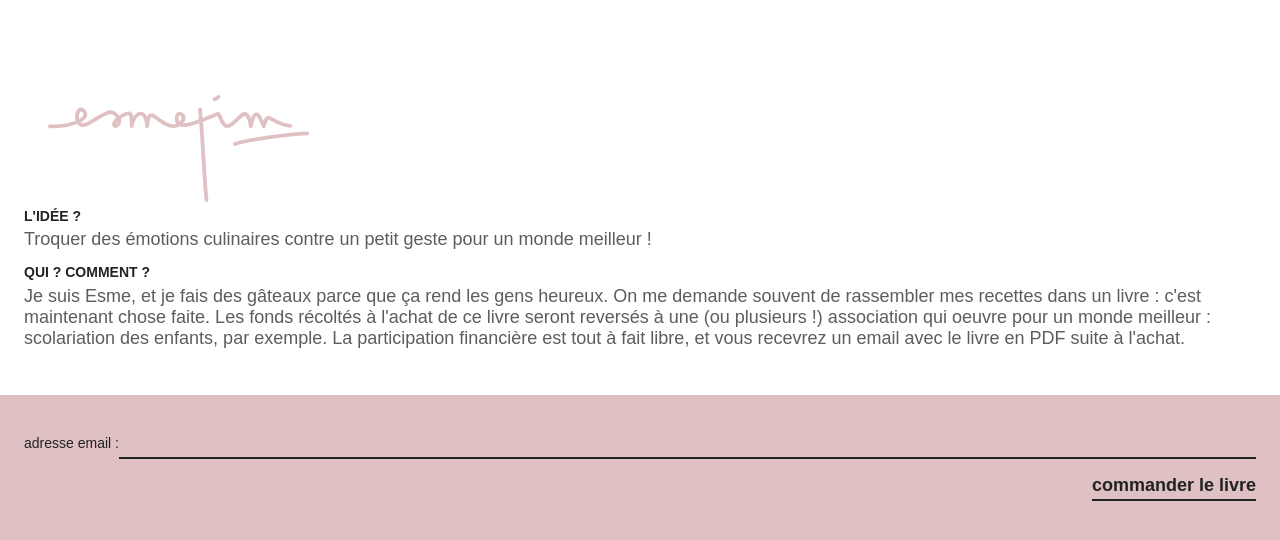
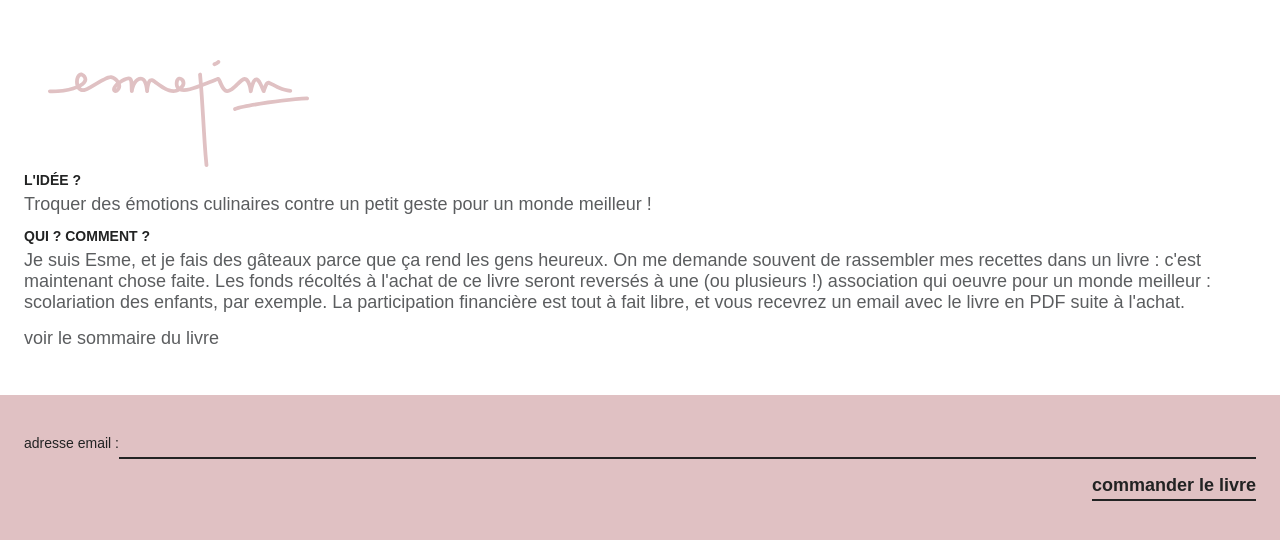
Before and after one commit to Camvillard/esmepim-eshop, a React (Create React App) app: page / in a window 1280 px wide. Shown: the part 184-724 px from the top of the page. Built offline with nearby package versions, Linux system fonts and the light colour scheme; a web font is replaced by a local one.

Commit message:
added proview  text for summary

```diff
--- a/src/components/Landing/Landing.component.tsx
+++ b/src/components/Landing/Landing.component.tsx
@@ -38,7 +38,9 @@ export class Landing extends Component<ILandingProps, ILandingState> {
                 Je suis Esme, et je fais des gâteaux parce que ça rend les gens heureux. On me demande souvent de rassembler mes recettes dans un livre : c'est maintenant chose faite.
                 Les fonds récoltés à l'achat de ce livre seront reversés à une (ou plusieurs !) association qui oeuvre pour un monde meilleur : scolariation des enfants, par exemple.
                 La participation financière est tout à fait libre, et vous recevrez un email avec le livre en PDF suite à l'achat.
-
+              </LandingText>
+              <LandingText>
+                voir le sommaire du livre
               </LandingText>
             </LandingHeader>
 
```
